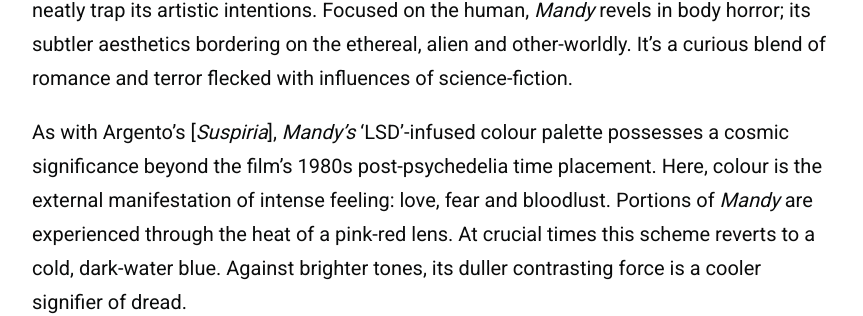
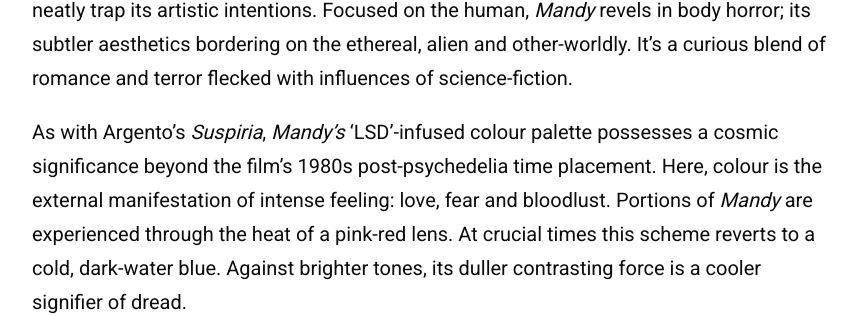
Before and after one commit to zoeurl/zoedowney.github.io, a Jekyll site: the page built from _posts/2023-11-15-mandy.md, in a window 1280 px wide and 900 px high, scrolled down 725 px. Shown: the part 140-456 px from the top of the window, without its empty margins (208-1071 px from the left). Built offline with Jekyll 4.4.1, drawn with Linux system fonts in a browser that asks for light colours.

Commit message:
Update 2023-11-15-mandy.md

```diff
--- a/_posts/2023-11-15-mandy.md
+++ b/_posts/2023-11-15-mandy.md
@@ -10,7 +10,7 @@
 
 In abstract terms, the sublime — ‘strange and eternal’ — is the human preoccupation in _Mandy_. It’s an atypical thriller not easily caged by genre boundaries. Nor is it possible to neatly trap its artistic intentions. Focused on the human, _Mandy_ revels in body horror; its subtler aesthetics bordering on the ethereal, alien and other-worldly. It's a curious blend of romance and terror flecked with influences of science-fiction.
 
-As with Argento’s [_Suspiria_], _Mandy’s_ ‘LSD’-infused colour palette possesses a cosmic significance beyond the film’s 1980s post-psychedelia time placement. Here, colour is the external manifestation of intense feeling: love, fear and bloodlust. Portions of _Mandy_ are experienced through the heat of a pink-red lens. At crucial times this scheme reverts to a cold, dark-water blue. Against brighter tones, its duller contrasting force is a cooler signifier of dread.
+As with Argento’s _Suspiria_, _Mandy’s_ ‘LSD’-infused colour palette possesses a cosmic significance beyond the film’s 1980s post-psychedelia time placement. Here, colour is the external manifestation of intense feeling: love, fear and bloodlust. Portions of _Mandy_ are experienced through the heat of a pink-red lens. At crucial times this scheme reverts to a cold, dark-water blue. Against brighter tones, its duller contrasting force is a cooler signifier of dread.
 
 Ominous shades of red evoke haunting scenes from modern sci-fi. Called to mind is the sinister blinking crimson light of Hal in _2001: A Space Odyssey._ However, the striking hallucinatory visuals of Alex Garland’s _Annihilation_ may be a closer companion. Released alongside _Mandy_ in 2018, Garland’s vision also runs with an atmosphere of dreamlike horror. In both, there is a peaceful eeriness felt uniquely within the nature setting of secluded backwater US territory.
 
```
